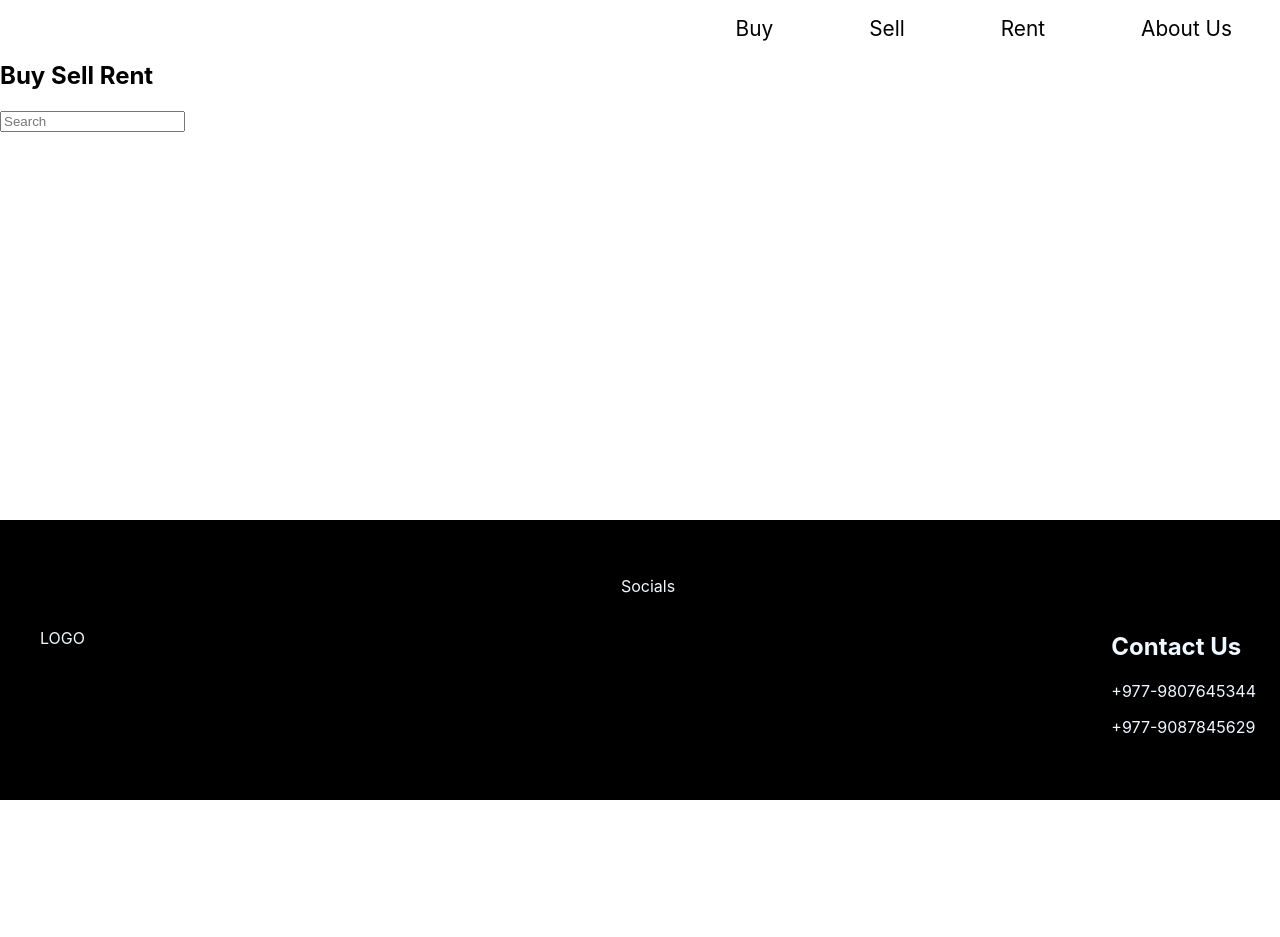
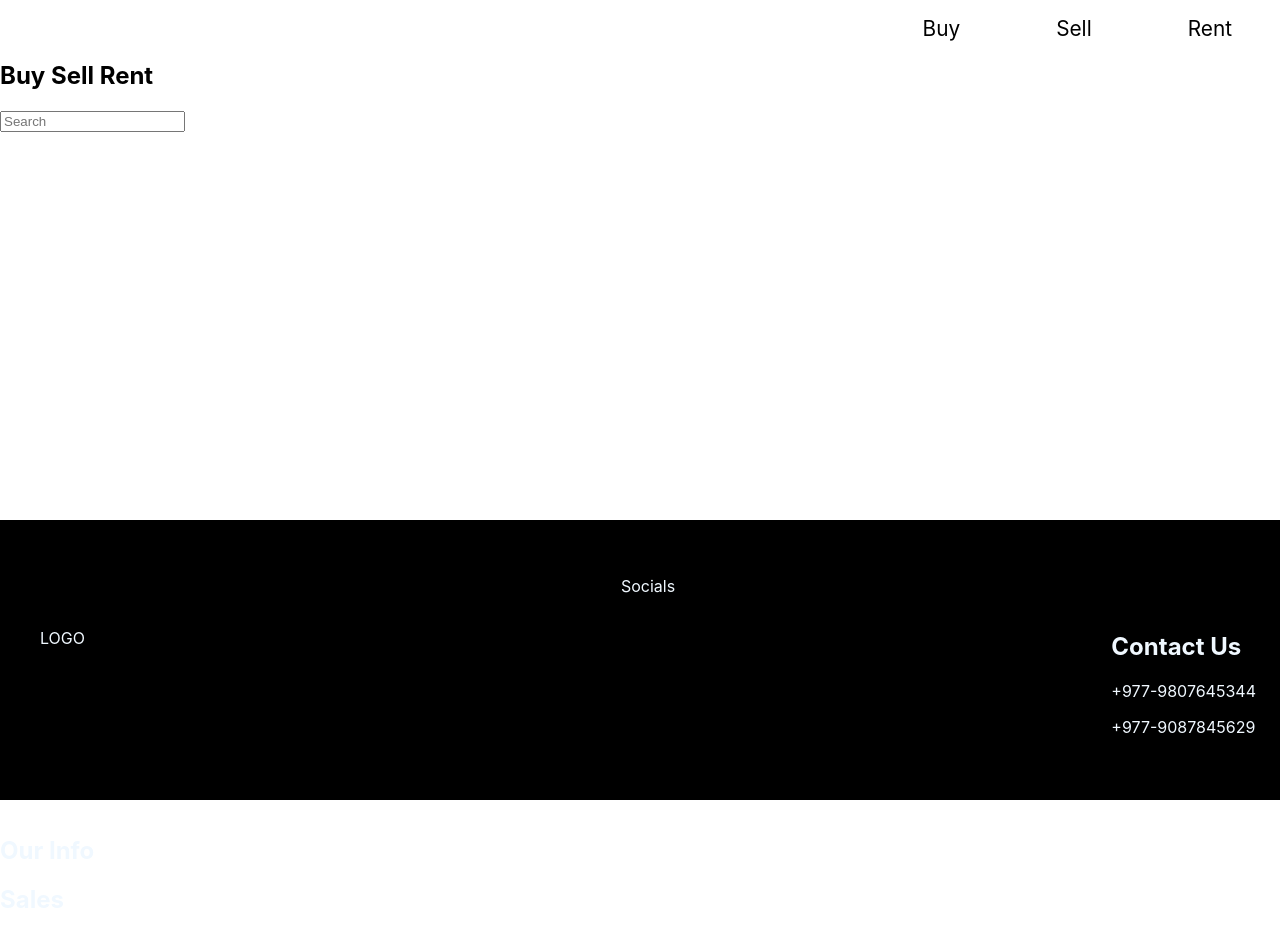
Before and after one commit to xaxm007/tres_comas, a React (Create React App) app: page / in a window 1280 px wide. Shown: the top 937 px of the page. Before the commit the page ends 816 px from the top, so only its background shows below. Built offline with nearby package versions, Linux system fonts and the light colour scheme.

Commit message:
committed

```diff
--- a/src/App.js
+++ b/src/App.js
@@ -12,16 +12,17 @@ const App = () => {
   return (
     <>
 
+
       <BrowserRouter>
         <Routes>
-          <Route exact path = "/" element = {<Home />} />
-          <Route exact path = "/aboutus" element = {<AboutUs />} />
           <Route exact path = "/buy" element = {< Buy />} />
           <Route exact path = "/sell" element = {<Sell />} />
           <Route exact path = '/rent' element = {<Rent/>} />
 
         </Routes>
       </BrowserRouter>
+      <Home />
+      <AboutUs />
       <Contacts />
 
     </>
--- a/src/Pages/Home/Home.jsx
+++ b/src/Pages/Home/Home.jsx
@@ -16,9 +16,7 @@ const Home = () => {
                     <li className="navitem">
                         <a className="navlink" href="/rent" >Rent</a>
                     </li>
-                    <li className="navitem">
-                        <a className="navlink" href="/aboutus">About Us</a>
-                    </li>
+
                 </ul>
             </div>
 
```
